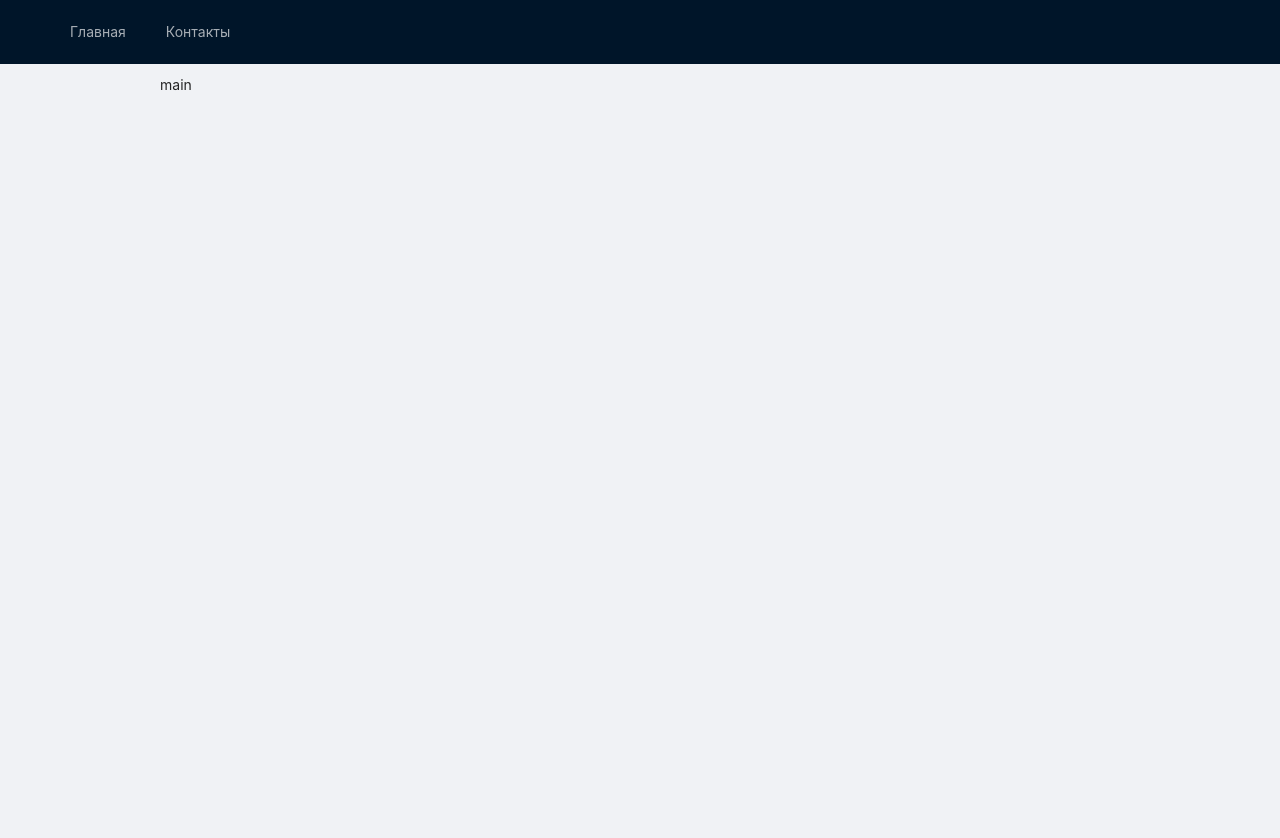
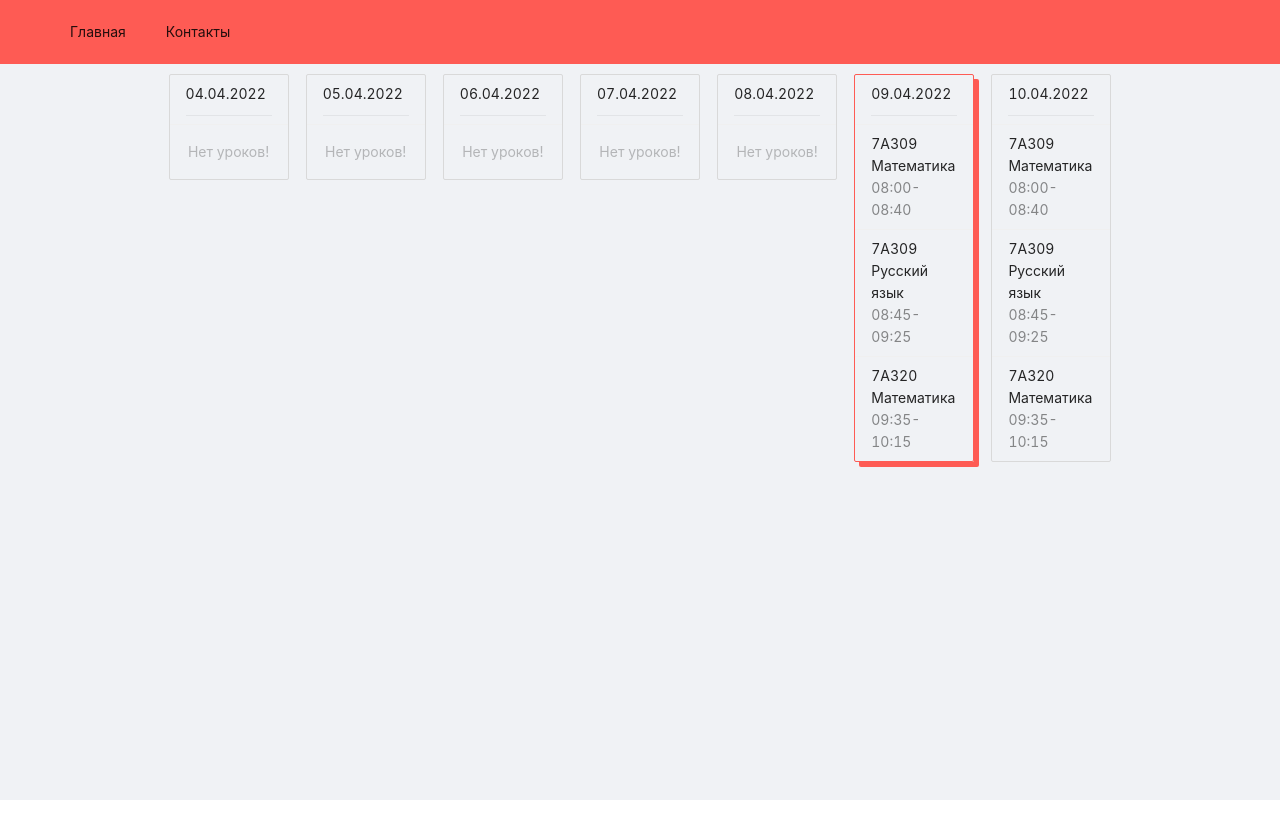
Before and after one commit to doker696/schoolReport, a React (Create React App) app in the folder frontend/: page / in a window 1280 px wide. Shown: the top 838 px of the page. After the commit the page ends 800 px from the top, so only its background shows below. Built offline with nearby package versions, Linux system fonts and the light colour scheme.

Commit message:
add generate date items

```diff
--- a/frontend/package.json
+++ b/frontend/package.json
@@ -11,6 +11,7 @@
     "@types/react": "^17.0.20",
     "@types/react-dom": "^17.0.9",
     "antd": "^4.19.5",
+    "axios": "^0.26.1",
     "react": "^18.0.0",
     "react-dom": "^18.0.0",
     "react-router-dom": "^6.3.0",
--- a/frontend/src/App.css
+++ /dev/null
@@ -1 +0,0 @@
-@import "~antd/dist/antd.css";
--- /dev/null
+++ b/frontend/src/App.scss
@@ -0,0 +1,19 @@
+@import "~antd/dist/antd.css";
+
+// $primary: #284167;
+$primary: #FE5B54;
+
+.header {
+  background-color: $primary;
+}
+
+.menu {
+  background-color: $primary;
+  border-bottom: none;
+}
+
+
+.today {
+  border-color: $primary;
+  box-shadow: 5px 5px $primary;
+}
--- a/frontend/src/App.tsx
+++ b/frontend/src/App.tsx
@@ -1,5 +1,5 @@
 import React from 'react';
-import './App.css';
+import './App.scss';
 import { BrowserRouter, Route, Routes } from 'react-router-dom';
 import Main from './pages/Main';
 import { Layout } from 'antd';
@@ -10,9 +10,9 @@ function App() {
     <BrowserRouter>
       <Layout>
         <Header />
-        <Layout style={{ minHeight: '100vh' }}>
+        <Layout style={{ minHeight: 'calc(100vh - 64px)' }}>
           <Layout.Content
-            style={{ padding: '10px 160px', maxWidth: '1200px' }}
+            style={{ padding: '10px 160px' }}
           >
             <Routes>
               <Route path='/' element={<Main />} />
--- /dev/null
+++ b/frontend/src/api/index.tsx
@@ -0,0 +1 @@
+import React from 'react'
--- a/frontend/src/components/Header.tsx
+++ b/frontend/src/components/Header.tsx
@@ -5,10 +5,10 @@ import { Link } from 'react-router-dom';
 type Props = {};
 const Header = (props: Props) => {
   return (
-    <Layout.Header>
+    <Layout.Header className='header'>
       <Row gutter={2} align='middle'>
         <Col span={8}>
-          <Menu theme='dark' mode='horizontal'>
+          <Menu className='menu' mode='horizontal' >
             <Menu.Item key='1'>
               <Link to={'/'}>Главная</Link>
             </Menu.Item>
--- /dev/null
+++ b/frontend/src/consts.ts
@@ -0,0 +1 @@
+export const DATE_FORMAT = 'DD.MM.YYYY';
--- a/frontend/src/dto/index.tsx
+++ b/frontend/src/dto/index.tsx
@@ -2,7 +2,7 @@ export type Schedule = {
   id: number;
   classRoom: ClassRoom;
   subject: Subject;
-  date: Date;
+  date: string;
   startTime: string;
   endTime: string;
 };
--- a/frontend/src/pages/Main.tsx
+++ b/frontend/src/pages/Main.tsx
@@ -1,12 +1,161 @@
-import React from 'react';
+import { Card, Col, Divider, List, Row, Typography } from 'antd';
+import moment from 'moment';
+import React, { Dispatch, SetStateAction, useEffect, useState } from 'react';
+import { DATE_FORMAT } from '../consts';
+import { Schedule } from '../dto';
 
 type Props = {};
 
+const schedule: Schedule[] = [
+  {
+    id: 1,
+    classRoom: {
+      id: 1,
+      name: '7A309',
+    },
+    subject: {
+      id: 1,
+      name: 'Математика',
+    },
+    date: '10.04.2022',
+    startTime: '08:00',
+    endTime: '08:40',
+  },
+  {
+    id: 2,
+    classRoom: {
+      id: 1,
+      name: '7A309',
+    },
+    subject: {
+      id: 2,
+      name: 'Русский язык',
+    },
+    date: '10.04.2022',
+    startTime: '08:45',
+    endTime: '09:25',
+  },
+  {
+    id: 3,
+    classRoom: {
+      id: 2,
+      name: '7A320',
+    },
+    subject: {
+      id: 1,
+      name: 'Математика',
+    },
+    date: '10.04.2022',
+    startTime: '09:35',
+    endTime: '10:15',
+  },
+  {
+    id: 4,
+    classRoom: {
+      id: 1,
+      name: '7A309',
+    },
+    subject: {
+      id: 1,
+      name: 'Математика',
+    },
+    date: '09.04.2022',
+    startTime: '08:00',
+    endTime: '08:40',
+  },
+  {
+    id: 5,
+    classRoom: {
+      id: 1,
+      name: '7A309',
+    },
+    subject: {
+      id: 2,
+      name: 'Русский язык',
+    },
+    date: '09.04.2022',
+    startTime: '08:45',
+    endTime: '09:25',
+  },
+  {
+    id: 6,
+    classRoom: {
+      id: 2,
+      name: '7A320',
+    },
+    subject: {
+      id: 1,
+      name: 'Математика',
+    },
+    date: '09.04.2022',
+    startTime: '09:35',
+    endTime: '10:15',
+  },
+];
+
+const genetateDateItem = (
+  dateNow: string,
+  i: number,
+  _sсhedule: Schedule[]
+) => {
+  const date = moment(dateNow, DATE_FORMAT).add(i, 'days').format(DATE_FORMAT);
+  const lessons: {class: string, name: string, time: string}[] = _sсhedule.filter(el => el.date === date).map( el =>({
+    class: el.classRoom.name,
+    name: el.subject.name,
+    time: el.startTime + '-' + el.endTime
+  }))
+  return (
+    <Col span={3}>
+      <List
+        className={date === moment(Date.now()).format(DATE_FORMAT) ? 'today' : ''}
+        size='small'
+        header={
+          <div>
+            {date} <Divider style={{ margin: '10px 0 0 0' }} />
+          </div>
+        }
+        bordered
+        dataSource={lessons}
+        locale={{ emptyText: 'Нет уроков!' }}
+        renderItem={(item) => (
+          <List.Item>
+            <Row>
+              <Row>{item.class}</Row>
+              <Row>
+                {item.name}{' '}
+                <Typography.Text type='secondary'>{item.time}</Typography.Text>
+              </Row>
+            </Row>
+          </List.Item>
+        )}
+      />
+    </Col>
+  );
+};
+const generateStartDateItems = (
+  setDateItems: Dispatch<SetStateAction<JSX.Element[]>>
+) => {
+  const startDate = moment(Date.now()).startOf('isoWeek').format(DATE_FORMAT)
+  let items: JSX.Element[] = [];
+
+  for (let i = 0; i < 7; i++) {
+    items.push(
+      genetateDateItem(startDate, i, schedule)
+    );
+  }
+  setDateItems(items);
+};
+
 const Main = (props: Props) => {
+  const [dateItems, setDateItems] = useState<JSX.Element[]>([]);
+
+  useEffect(() => {
+    generateStartDateItems(setDateItems);
+  }, []);
 
   return (
     <div>
-      main
+      <Row justify='space-around'>{dateItems}</Row>
     </div>
   );
 };
```
Also changed, not shown: 1 other file (tests, documents, lock files or other folders).
